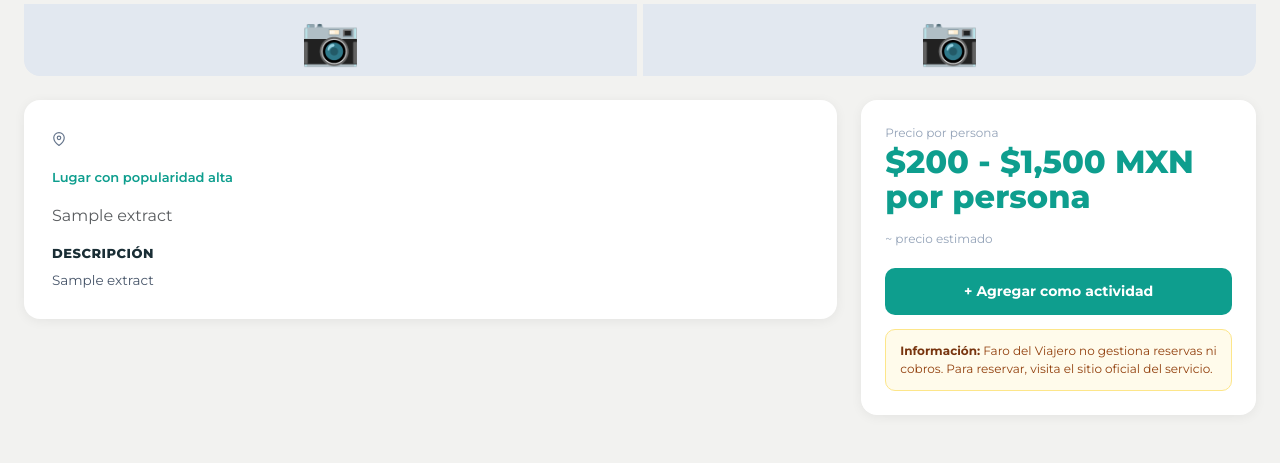
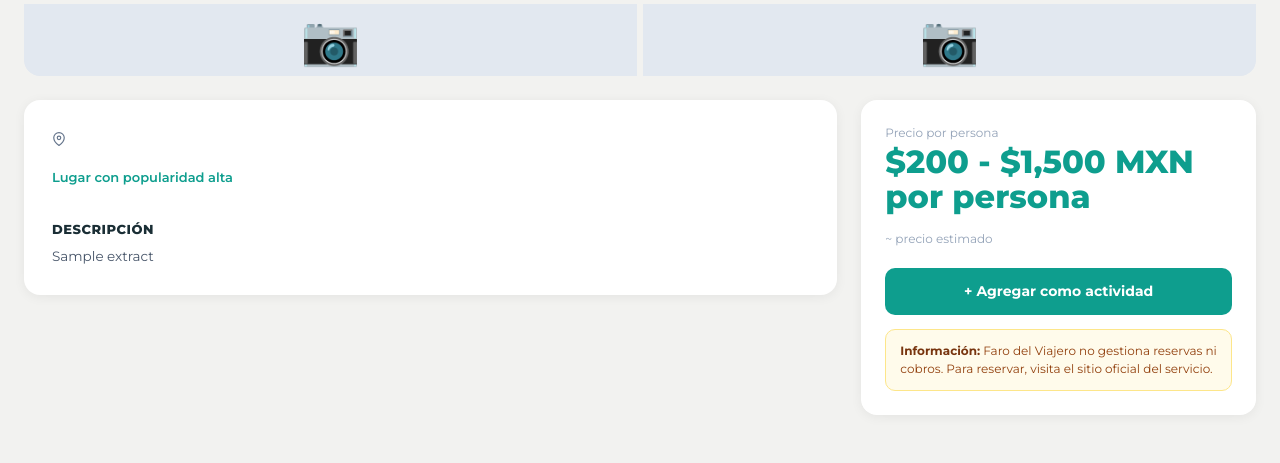
Before and after one commit to HecRod56/Faro-del-viajero, a Django app: page /busqueda/viaje/1/destino/detalle/ in a window 1280 px wide. Shown: the part 438-901 px from the top of the page. Run offline with Django 5.2, Linux system fonts and the light colour scheme; a user stored in the database is signed in; data comes from the database, SQL or seed files in the repository; tables that the repository leaves empty hold one stand-in row (values such as "Sample post"); a database or web service that is not in the repository returns one stand-in record (values such as "Sample title"); data that the repository does not hold is empty.

Commit message:
Fix: Eliminación de descripción duplicada en detalle_lugar

```diff
--- a/apps/busqueda/templates/busqueda/detalle_lugar.html
+++ b/apps/busqueda/templates/busqueda/detalle_lugar.html
@@ -74,15 +74,9 @@
                 {% endif %}
 
                 <!-- Descripción -->
-                {% if lugar.descripcion %}
-                <div class="description-container">
-                    <p class="text-muted">
-                        {{ lugar.descripcion }}
-                    </p>
-                </div>
+
                 <p class="seccion-titulo">DESCRIPCIÓN</p>
                 <p class="detalle-descripcion">{{ lugar.descripcion }}</p>
-                {% endif %}
 
                 <!-- Lo incluye (opcional: viene del servicio o se omite) -->
                 {% if lugar.lo_incluye %}
```
